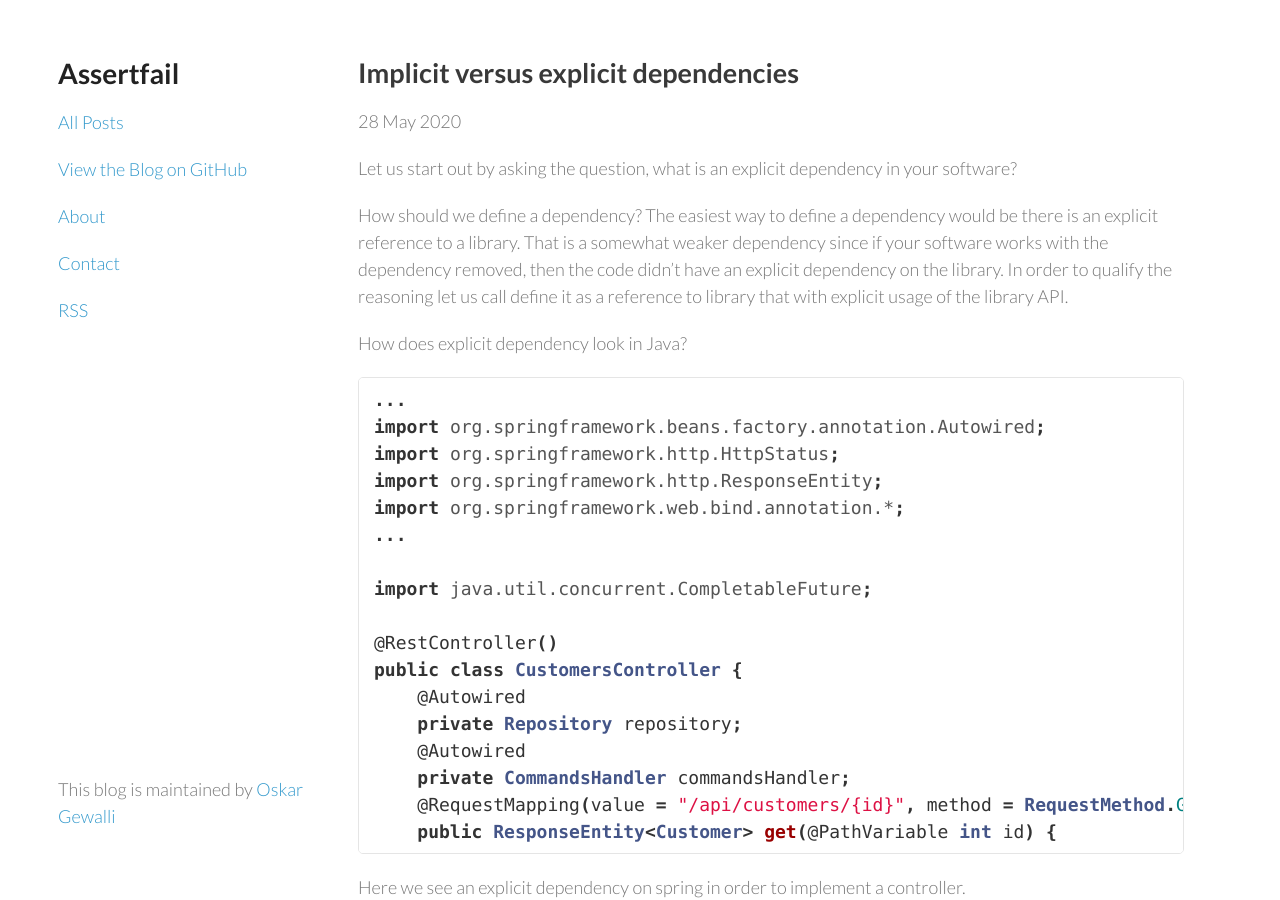
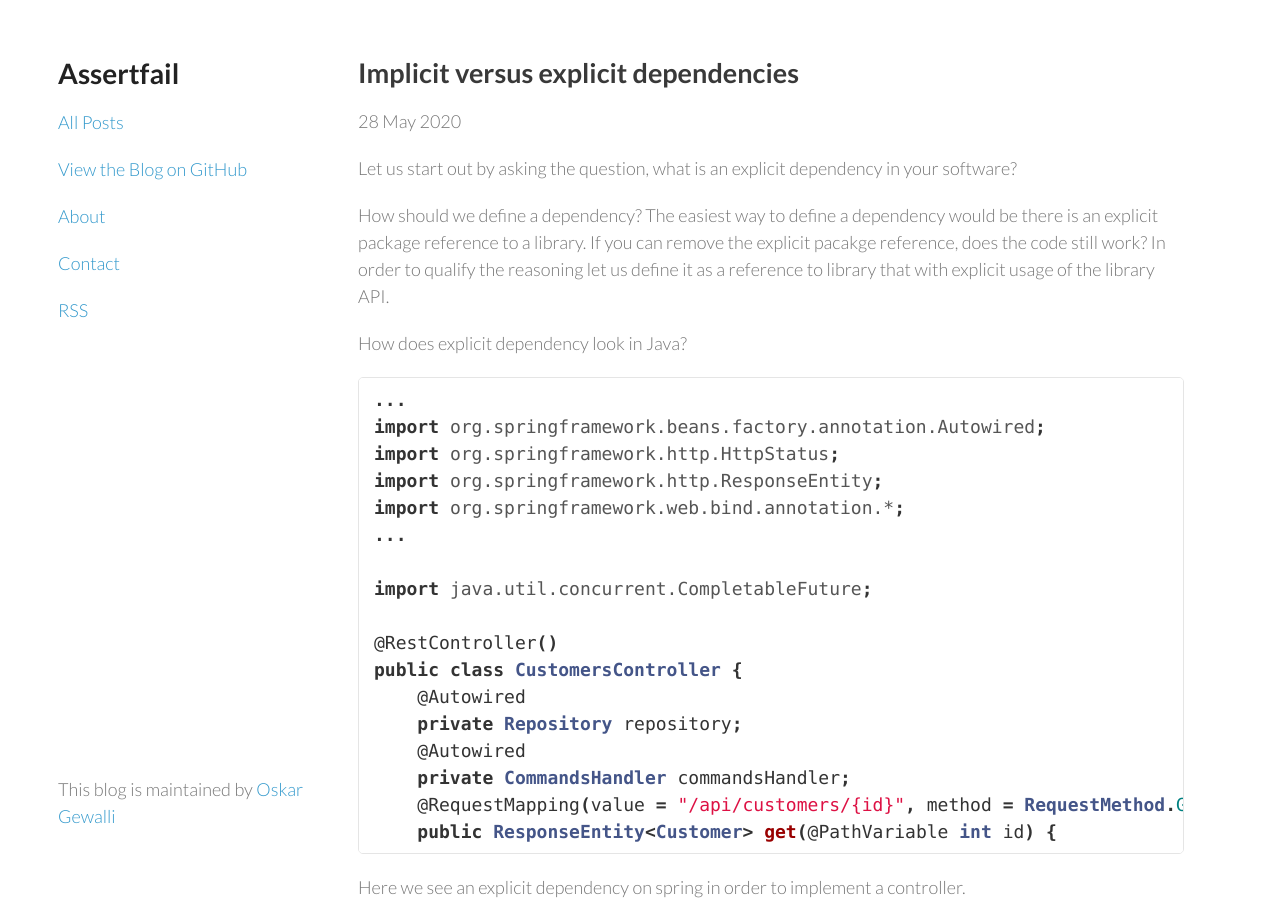
Before and after one commit to wallymathieu/assertfail, a Jekyll site: the page built from _posts/2020-05-28-Implicit-versus-explicit-dependencies.md, in a window 1280 px wide and 900 px high. Built offline with Jekyll 4.4.1, drawn with Linux system fonts in a browser that asks for light colours; nearby versions of some CDN libraries; some of the changed text lies outside the part shown.

Commit message:
Fixes after review

```diff
--- a/_posts/2020-05-28-Implicit-versus-explicit-dependencies.md
+++ b/_posts/2020-05-28-Implicit-versus-explicit-dependencies.md
@@ -7,7 +7,7 @@ tags: c# java core dotnet
 
 Let us start out by asking the question, what is an explicit dependency in your software?
 
-How should we define a dependency? The easiest way to define a dependency would be there is an explicit reference to a library. That is a somewhat weaker dependency since if your software works with the dependency removed, then the code didn't have an explicit dependency on the library. In order to qualify the reasoning let us call define it as a reference to library that with explicit usage of the library API.
+How should we define a dependency? The easiest way to define a dependency would be there is an explicit package reference to a library. If you can remove the explicit pacakge reference, does the code still work? In order to qualify the reasoning let us define it as a reference to library that with explicit usage of the library API.
 
 How does explicit dependency look in Java?
 
```
Also changed, not shown: other parts of _posts/2020-05-28-Implicit-versus-explicit-dependencies.md (+1 -1 lines).
